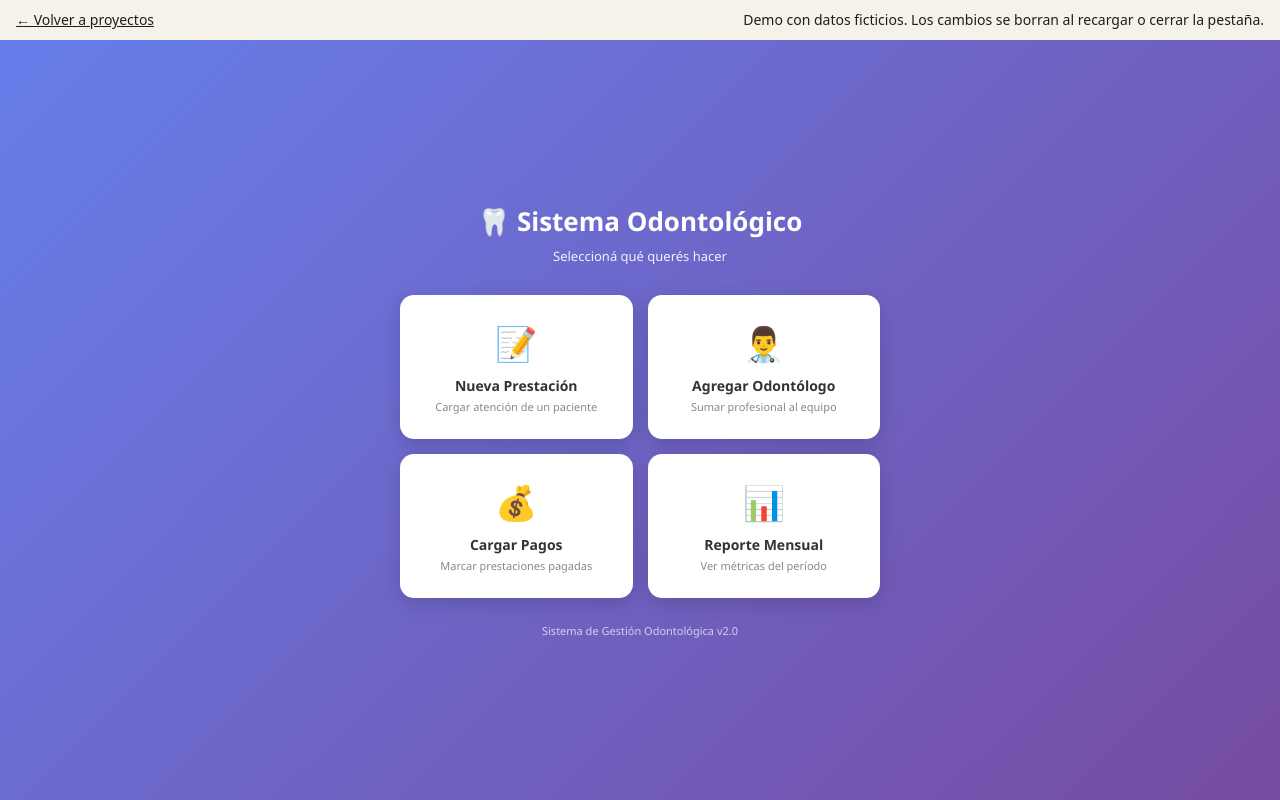
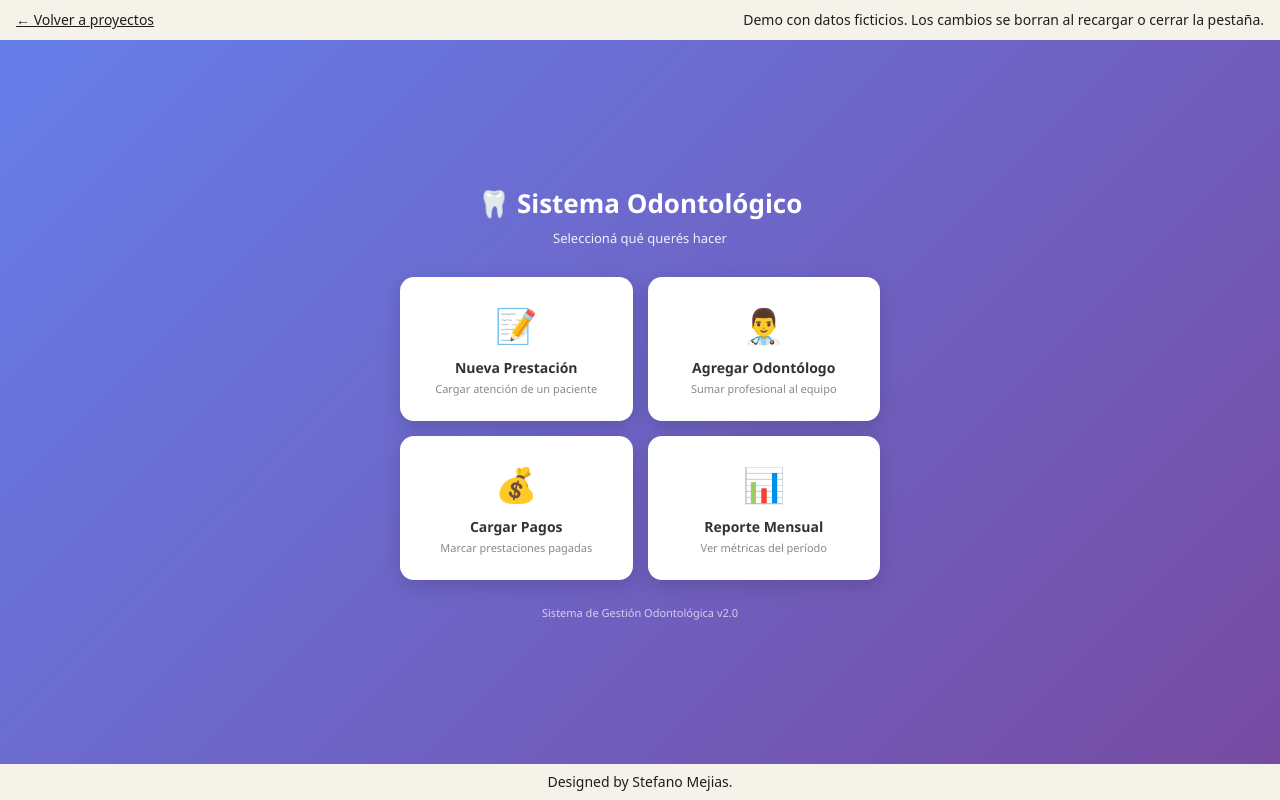
Before and after one commit to stefano390/stefano390.github.io, a plain HTML site: page vistas/odontologia/index.html in a window 1280 px wide. Drawn offline with Linux system fonts and the light colour scheme.

Commit message:
Mostrar la firma dentro de ambas demos

```diff
--- a/vistas/odontologia/index.html
+++ b/vistas/odontologia/index.html
@@ -11,10 +11,12 @@
     header { display: flex; justify-content: space-between; align-items: center; flex-wrap: wrap; gap: .4rem 1rem; padding: .65rem 1rem; }
     a { color: inherit; }
     iframe { width: 100%; flex: 1; min-height: 0; border: 0; }
+    footer { padding: .5rem 1rem; text-align: center; }
   </style>
 </head>
 <body>
   <header><a href="../../index.html#proyectos">← Volver a proyectos</a><span>Demo con datos ficticios. Los cambios se borran al recargar o cerrar la pestaña.</span></header>
   <iframe src="menu.html" title="Sistema de gestión odontológica"></iframe>
+  <footer lang="en">Designed by Stefano Mejias.</footer>
 </body>
 </html>
```
Also changed, not shown: vistas/casina/index.html (+1 -0 lines).
